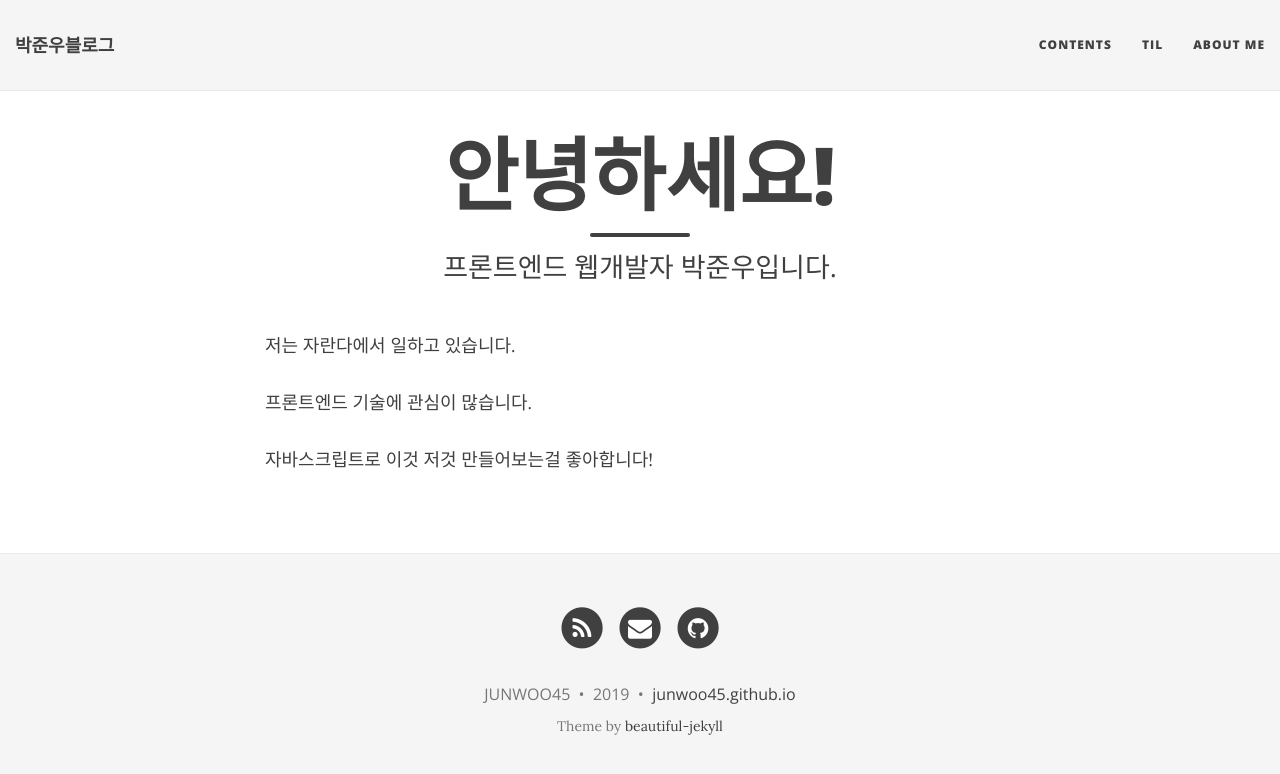
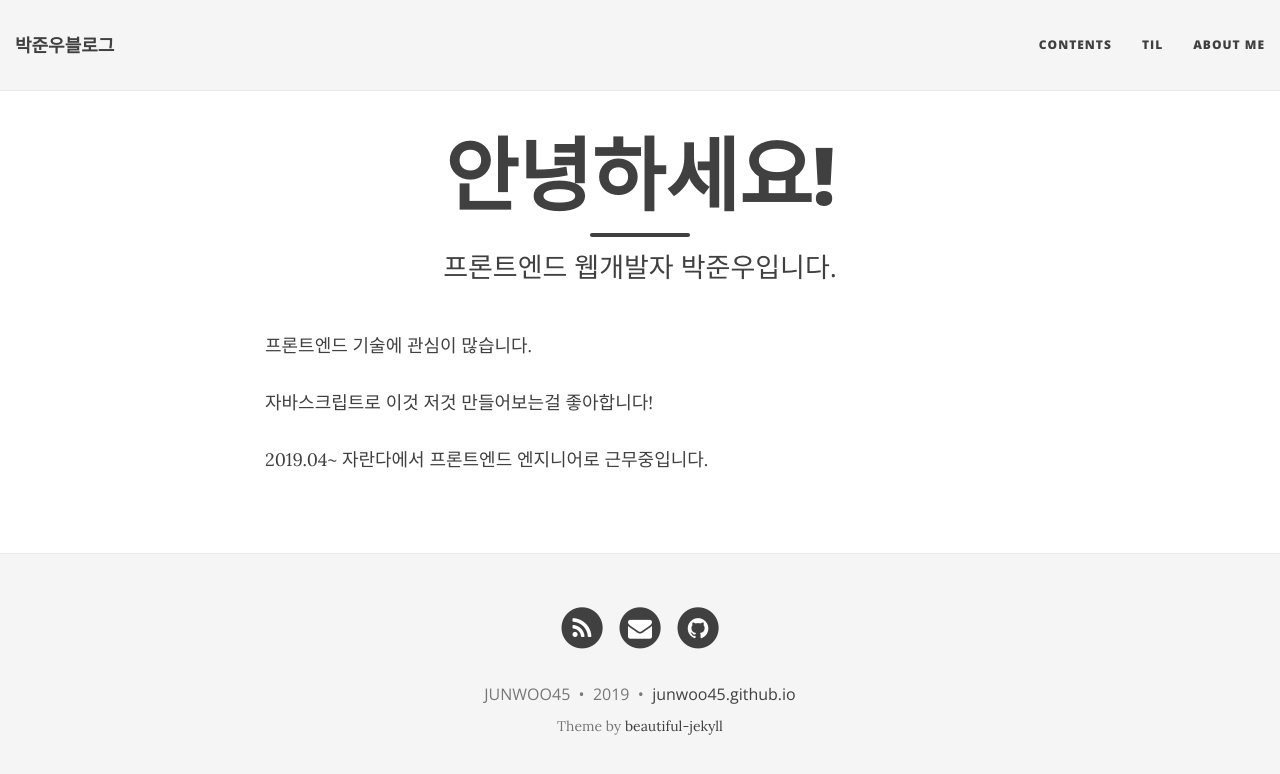
Before and after one commit to JUNWOO45/junwoo45.github.io.archived, a Jekyll site: the page built from aboutme.md, in a window 1280 px wide. Shown: the top 774 px of the page. Built offline with Jekyll 4.4.1, drawn with Linux system fonts in a browser that asks for light colours; nearby versions of some CDN libraries.

Commit message:
aboutme 업데이트

```diff
--- a/aboutme.md
+++ b/aboutme.md
@@ -4,8 +4,8 @@ title: 안녕하세요!
 subtitle: 프론트엔드 웹개발자 박준우입니다.
 ---
 
-저는 자란다에서 일하고 있습니다.
-
 프론트엔드 기술에 관심이 많습니다.
 
 자바스크립트로 이것 저것 만들어보는걸 좋아합니다!
+
+2019.04~  자란다에서 프론트엔드 엔지니어로 근무중입니다.
```
